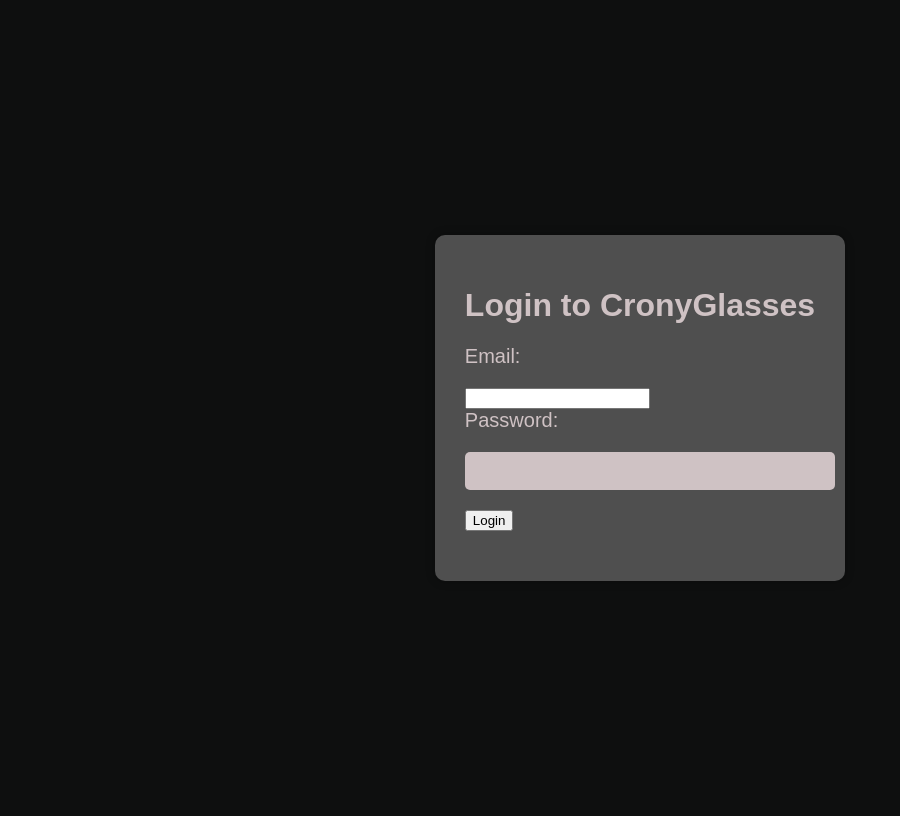
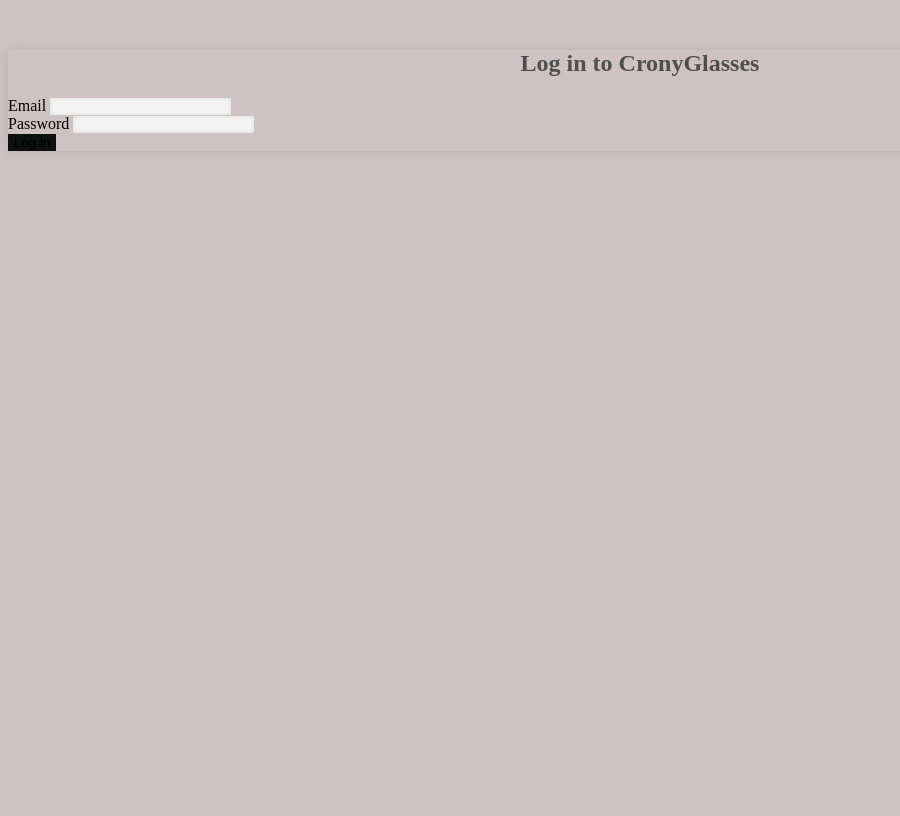
Before and after one commit to freedompraise/CronyGlasses, a Django app: page /auth/ in a window 1280 px wide. Shown: the whole page, without its empty margins (0-900 px from the left). After the commit the page ends 151 px from the top, so only its background shows below. Run offline with Django 4.2, Linux system fonts and the light colour scheme.

Commit message:
login adjusted to match registration

```diff
--- a/service/templates/service/login.html
+++ b/service/templates/service/login.html
@@ -1,4 +1,5 @@
 {% load static %}
+
 <!DOCTYPE html>
 <html>
   <head>
@@ -6,16 +7,26 @@
     <link rel="stylesheet" type="text/css" href="{% static 'styles/login.css' %}">
 
   </head>
-  <body>
-    <div class="container">
-      <form class="form" action="#" method="POST">
-        <h1>Login to CronyGlasses</h1>
-        <label for="email">Email:</label>
-        <input type="email" name="email" id="email" required>
-        <label for="password">Password:</label>
-        <input type="password" name="password" id="password" required>
-        <input type="submit" value="Login">
-      </form>
+  <div class="container">
+    <div class="row justify-content-center">
+      <div class="col-md-6">
+        <div class="card">
+          <div class="card-body">
+            <h2 class="card-title mb-4">Log in to CronyGlasses</h2>
+            <form method="POST">
+              {% csrf_token %}
+              <div class="form-group">
+                <label for="email">Email</label>
+                <input type="email" name="email" id="email" class="form-control" required>
+              </div>
+              <div class="form-group">
+                <label for="password">Password</label>
+                <input type="password" name="password" id="password" class="form-control" required>
+              </div>
+              <button type="submit" class="btn btn-primary btn-block">Log in</button>
+            </form>
+          </div>
+        </div>
+      </div>
     </div>
-  </body>
-</html>
+  </div>
--- a/static/styles/login.css
+++ b/static/styles/login.css
@@ -1,41 +1,31 @@
 body {
-    background-color: #0e0f0f;
-    color: #cfc2c4;
-    font-family: Arial, sans-serif;
+  background-color: #cfc2c4;
 }
 
-  .container {
-    display: flex;
-    justify-content: center;
-    align-items: center;
-    height: 100vh;
+.card {
+  margin-top: 50px;
+  border: none;
+  box-shadow: 0px 0px 10px rgba(0, 0, 0, 0.1);
 }
 
-  .form {
-    background-color: #4f4f4f;
-    border-radius: 10px;
-    padding: 30px;
-    box-shadow: 0px 0px 10px rgba(0, 0, 0, 0.3);
+.card-title {
+  text-align: center;
+  font-size: 24px;
+  color: #4f4f4f;
 }
 
-  .form label,
-  .form input[type="submit"] {
-    display: block;
-    margin-bottom: 20px;
+.form-control {
+  border: none;
+  background-color: #f4f4f4;
+  box-shadow: inset 0px 0px 5px rgba(0, 0, 0, 0.1);
+  color: #4f4f4f;
 }
 
-  .form label {
-    font-size: 20px;
+.btn-primary {
+  background-color: #0e0f0f;
+  border: none;
 }
 
-  .form input[type="text"],
-  .form input[type="password"] {
-    width: 100%;
-    padding: 10px;
-    border-radius: 5px;
-    border: none;
-    margin-bottom: 20px;
-    font-size: 16px;
-    color: #0e0f0f;
-    background-color: #cfc2c4;
+.btn-primary:hover {
+  background-color: #4f4f4f;
 }
```
Lines whose indentation alone changed are shown as unchanged.
